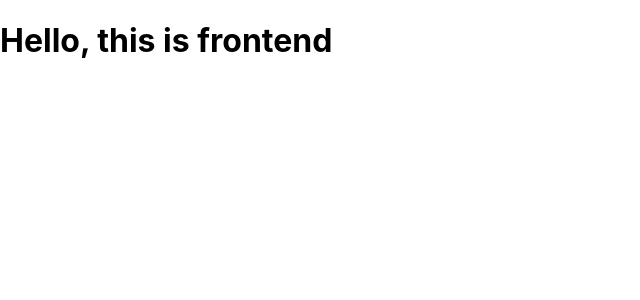
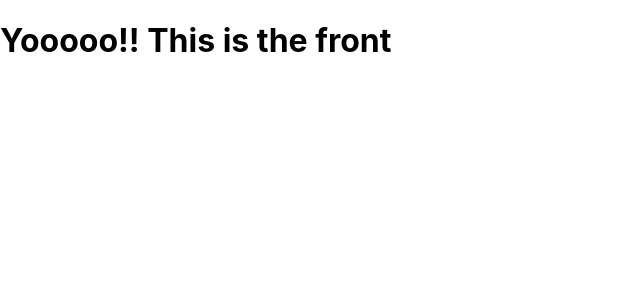
Before and after one commit to simonxmachine/trooper-frontend-react, a React (Create React App) app: page / in a window 1280 px wide. Shown: the top 300 px of the page, without its empty margins (0-640 px from the left). Built offline with nearby package versions, Linux system fonts and the light colour scheme.

Commit message:
just updated message first time

```diff
--- a/src/App.js
+++ b/src/App.js
@@ -3,7 +3,7 @@ function App() {
   return (
     <div>
 
-      <h1>Hello, this is frontend</h1>
+      <h1>Yooooo!! This is the front</h1>
 
     </div>
   );
```
